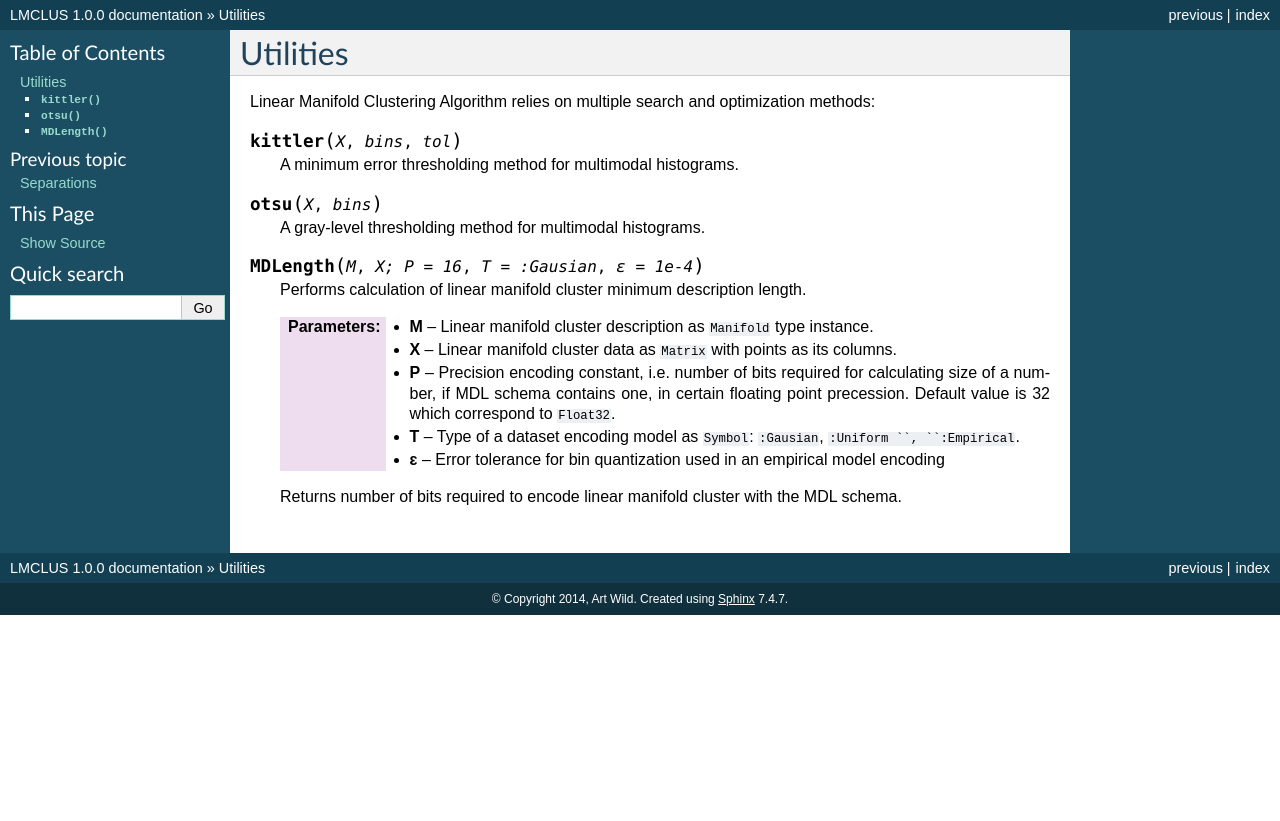
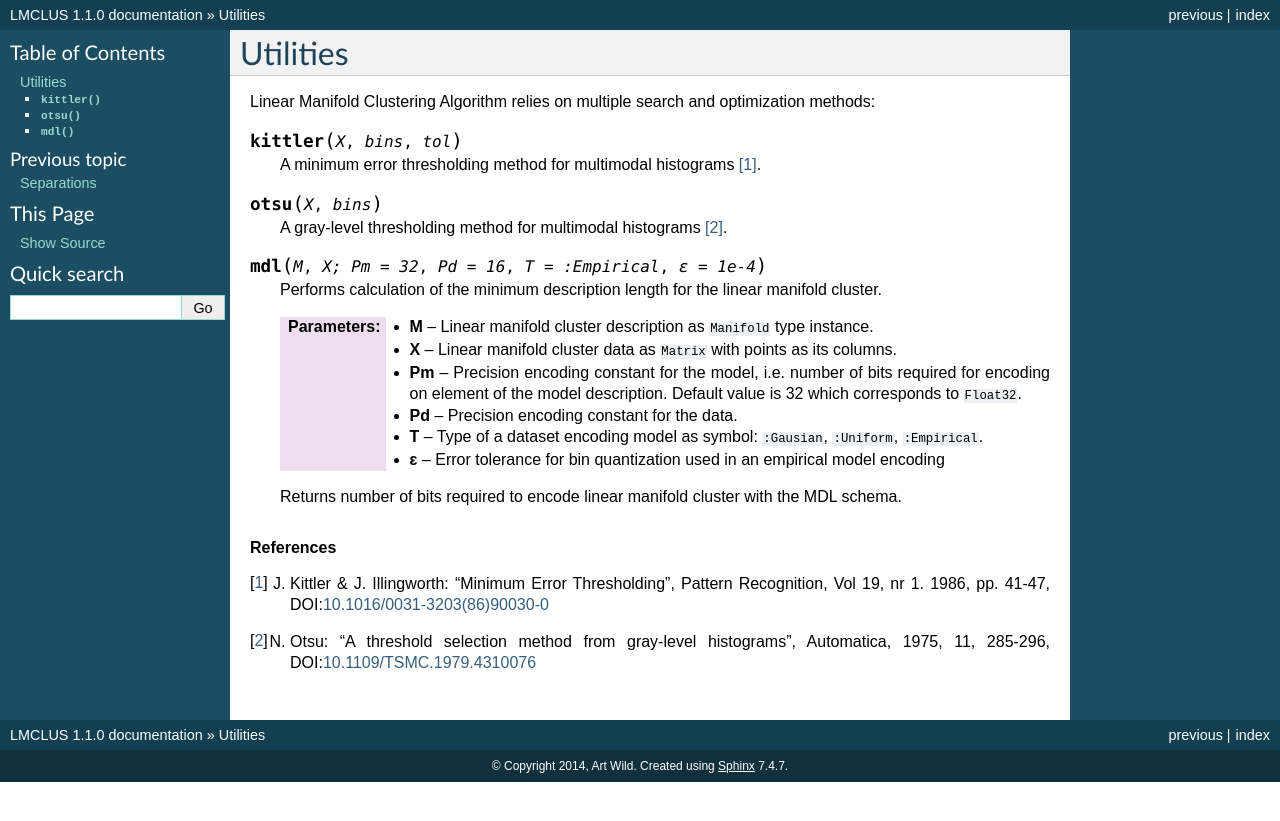
Before and after one commit to wildart/LMCLUS.jl, a Sphinx documentation site: the page built from docs/source/utils.rst, in a window 1280 px wide. Shown: the top 821 px of the page. Built offline with Sphinx 7.4.7, drawn with Linux system fonts in a browser that asks for light colours; formulas are drawn with MathJax 3.

Commit message:
Update of stand alone and in-code documentation

```diff
--- a/docs/source/conf.py
+++ b/docs/source/conf.py
@@ -55,9 +55,9 @@ copyright = u'2014, Art Wild'
 # built documents.
 #
 # The short X.Y version.
-version = '1.0'
+version = '1.1'
 # The full version, including alpha/beta/rc tags.
-release = '1.0.0'
+release = '1.1.0'
 
 # The language for content autogenerated by Sphinx. Refer to documentation
 # for a list of supported languages.
--- a/docs/source/index.rst
+++ b/docs/source/index.rst
@@ -1,11 +1,11 @@
 
 Linear Manifold Clustering (LMCLUS)
-=============================================
+====================================
 
 Many clustering algorithms are based on the concept that a cluster has a a single center point.
 Clusters could be considered as groups of points compact around a linear manifold. A linear manifold of dimension 0 is a point. So clustering around a center point is a special case of linear manifold clustering.
 
-Linear manifold clustering (LMCLUS) identifies subsets of the data which are embedded in arbitrary oriented lower dimensional linear manifolds, not nessesaraly zero dimensional. Minimal subsets of points are repeatedly sampled to construct trial a linear manifold and isolete points around it based of the proximity of points to the found manifold. Using top-down aproach, the linear manifold clustering alogorithm iterativly partitions dataset and discovers clusters embedded into low-dimensioanl linear subspaces [#R1]_.
+Linear manifold clustering algorithm identifies subsets of the data which are embedded in arbitrary oriented lower dimensional linear manifolds, not nessesaraly zero dimensional. Minimal subsets of points are repeatedly sampled to construct trial a linear manifold and isolete points around it based of the proximity of points to the found manifold. Using top-down aproach, the linear manifold clustering alogorithm iterativly partitions dataset and discovers clusters embedded into low-dimensioanl linear subspaces [#R1]_.
 
 *LMCLUS.jl* is a Julia package for linear manifold clustering.
 
--- a/docs/source/utils.rst
+++ b/docs/source/utils.rst
@@ -5,24 +5,28 @@ Linear Manifold Clustering Algorithm relies on multiple search and optimization
 
 .. function:: kittler(X, bins, tol)
 
-    A minimum error thresholding method for multimodal histograms.
+    A minimum error thresholding method for multimodal histograms [#R1]_.
 
 .. function:: otsu(X, bins)
 
-    A gray-level thresholding method for multimodal histograms.
+    A gray-level thresholding method for multimodal histograms [#R2]_.
 
-.. function:: MDLength(M, X; P = 16, T = :Gausian, ɛ = 1e-4)
+.. function:: mdl(M, X; Pm = 32, Pd = 16, T = :Empirical, ɛ = 1e-4)
 
-    Performs calculation of linear manifold cluster minimum description length.
+    Performs calculation of the minimum description length for the linear manifold cluster.
 
     :param M:   Linear manifold cluster description as ``Manifold`` type instance.
     :param X:   Linear manifold cluster data as ``Matrix`` with points as its columns.
-    :param P:   Precision encoding constant, i.e. number of bits required for
-                calculating size of a number, if MDL schema contains one, in
-                certain floating point precession. Default value is 32 which correspond
-                to ``Float32``.
-    :param T:   Type of a dataset encoding model as ``Symbol``:
-                ``:Gausian``, ``:Uniform ``, ``:Empirical``.
+    :param Pm:  Precision encoding constant for the model, i.e. number of bits
+                required for encoding on element of the model description.
+                Default value is 32 which corresponds to ``Float32``.
+    :param Pd:  Precision encoding constant for the data.
+    :param T:   Type of a dataset encoding model as symbol:
+                ``:Gausian``, ``:Uniform``, ``:Empirical``.
     :param ɛ:   Error tolerance for bin quantization used in an empirical model encoding
 
     Returns number of bits required to encode linear manifold cluster with the MDL schema.
+
+.. rubric:: References
+.. [#R1] J. Kittler & J. Illingworth: "Minimum Error Thresholding", Pattern Recognition, Vol 19, nr 1. 1986, pp. 41-47, DOI:`10.1016/0031-3203(86)90030-0 <http://dx.doi.org/10.1016/0031-3203(86)90030-0>`_
+.. [#R2] N. Otsu: "A threshold selection method from gray-level histograms", Automatica, 1975, 11, 285-296, DOI:`10.1109/TSMC.1979.4310076 <http://dx.doi.org/10.1109/TSMC.1979.4310076>`_
```
Also changed, not shown: README.md (+4 -3 lines), docs/source/lmclus.rst (+12 -12 lines), docs/source/params.rst (+19 -13 lines), docs/source/separation.rst (+7 -4 lines), 3 other files.
